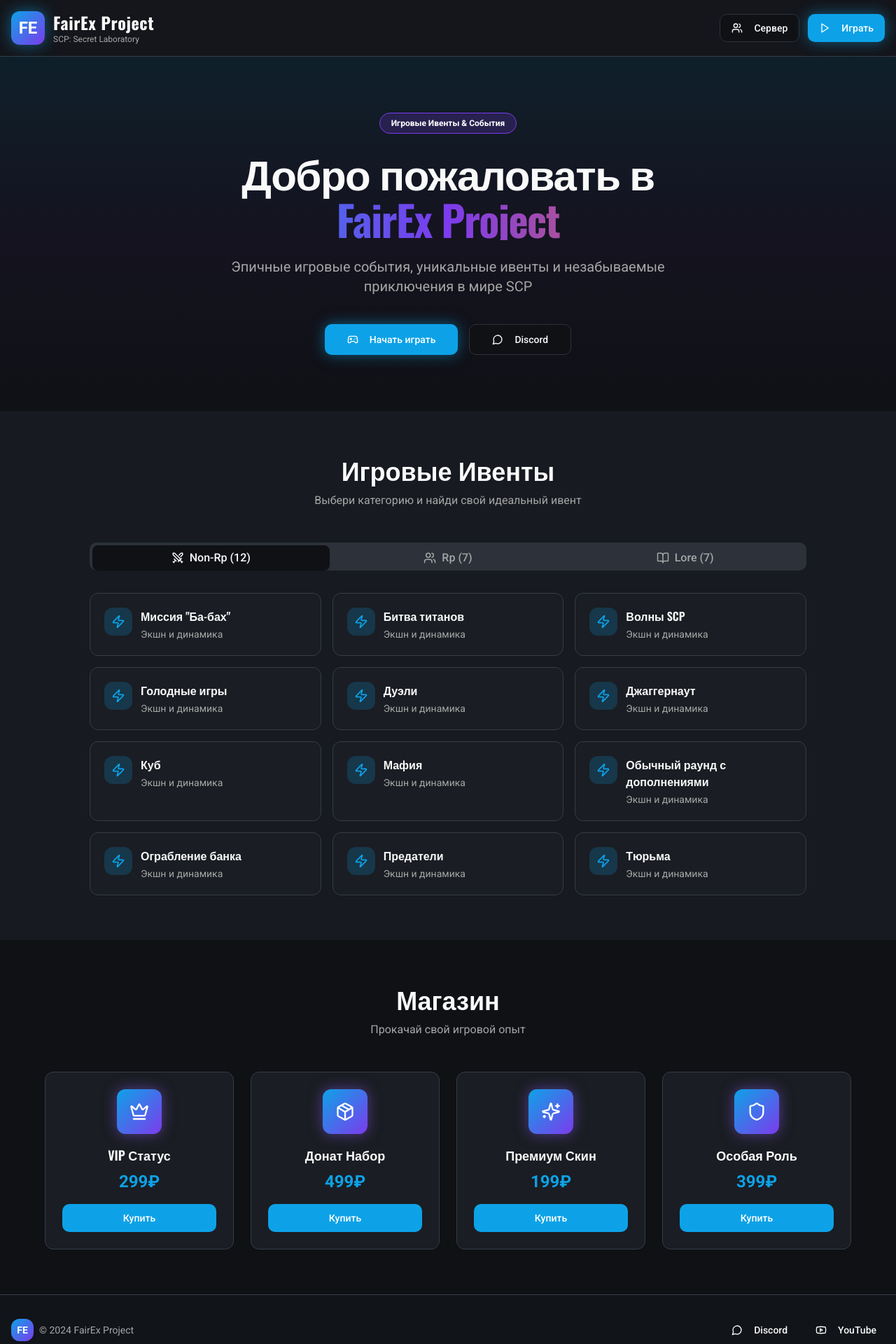
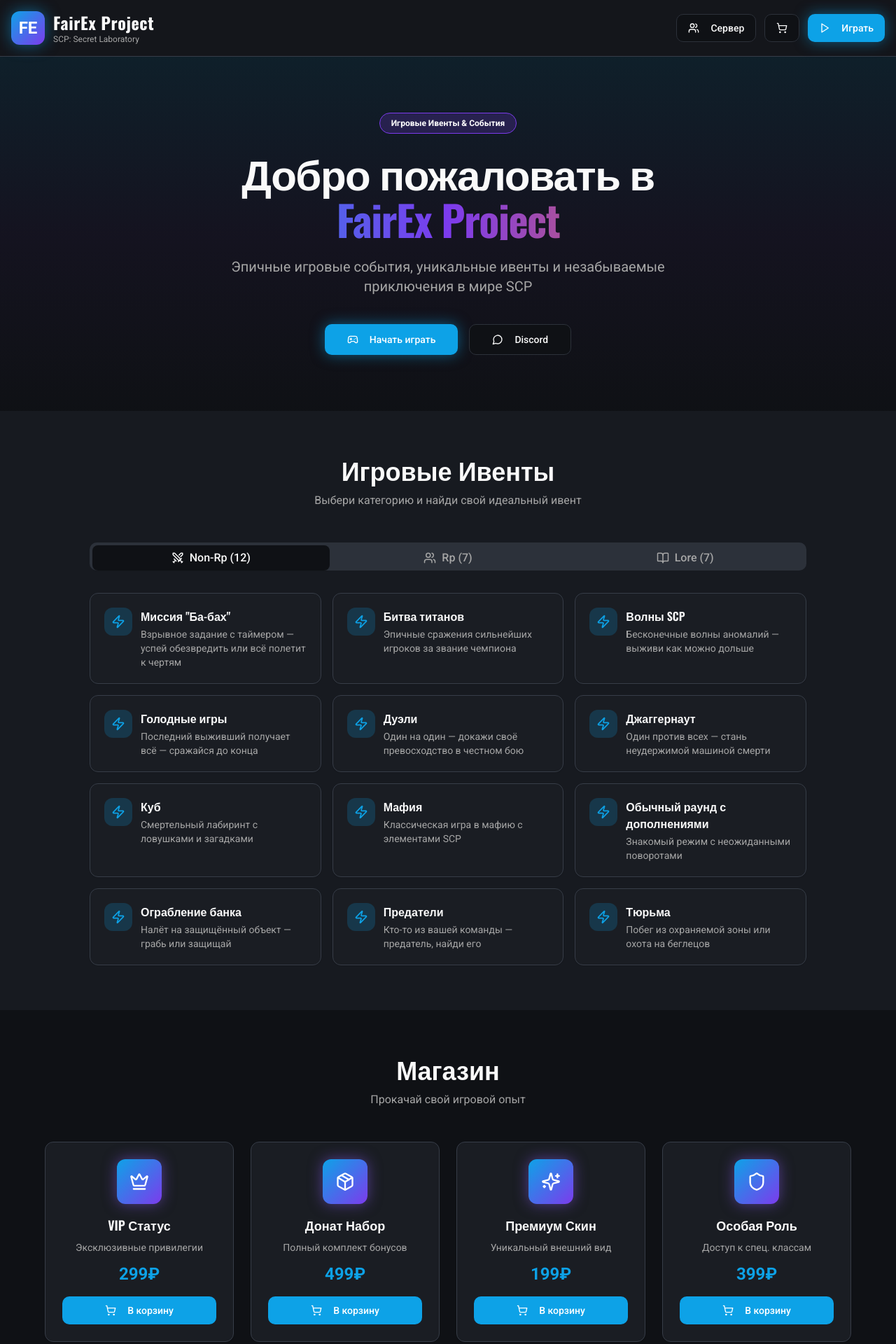
Before and after one commit to pr-poehali-dev/scp-event-portal, a React (Vite) app: page / in a window 1280 px wide. Shown: the top 1920 px of the page at 70% size. Built offline with nearby package versions, Linux system fonts and the light colour scheme.

Commit message:
feat: добавить управление корзиной и ивентами

```diff
--- a/src/pages/Index.tsx
+++ b/src/pages/Index.tsx
@@ -3,33 +3,89 @@ import { Card } from '@/components/ui/card';
 import { Badge } from '@/components/ui/badge';
 import { Button } from '@/components/ui/button';
 import { Tabs, TabsContent, TabsList, TabsTrigger } from '@/components/ui/tabs';
+import { Sheet, SheetContent, SheetHeader, SheetTitle, SheetTrigger } from '@/components/ui/sheet';
 import Icon from '@/components/ui/icon';
 
+type CartItem = {
+  id: number;
+  name: string;
+  price: number;
+  quantity: number;
+};
+
 const nonRpEvents = [
-  'Миссия "Ба-бах"', 'Битва титанов', 'Волны SCP', 'Голодные игры',
-  'Дуэли', 'Джаггернаут', 'Куб', 'Мафия',
-  'Обычный раунд с дополнениями', 'Ограбление банка', 'Предатели', 'Тюрьма'
+  { name: 'Миссия "Ба-бах"', desc: 'Взрывное задание с таймером — успей обезвредить или всё полетит к чертям' },
+  { name: 'Битва титанов', desc: 'Эпичные сражения сильнейших игроков за звание чемпиона' },
+  { name: 'Волны SCP', desc: 'Бесконечные волны аномалий — выживи как можно дольше' },
+  { name: 'Голодные игры', desc: 'Последний выживший получает всё — сражайся до конца' },
+  { name: 'Дуэли', desc: 'Один на один — докажи своё превосходство в честном бою' },
+  { name: 'Джаггернаут', desc: 'Один против всех — стань неудержимой машиной смерти' },
+  { name: 'Куб', desc: 'Смертельный лабиринт с ловушками и загадками' },
+  { name: 'Мафия', desc: 'Классическая игра в мафию с элементами SCP' },
+  { name: 'Обычный раунд с дополнениями', desc: 'Знакомый режим с неожиданными поворотами' },
+  { name: 'Ограбление банка', desc: 'Налёт на защищённый объект — грабь или защищай' },
+  { name: 'Предатели', desc: 'Кто-то из вашей команды — предатель, найди его' },
+  { name: 'Тюрьма', desc: 'Побег из охраняемой зоны или охота на беглецов' }
 ];
 
 const rpEvents = [
-  'Бункер', 'Город', 'Ледяной город', 'Суд',
-  'S.T.A.L.K.E.R.', 'Метро2033', 'Fallout'
+  { name: 'Бункер', desc: 'Выживание в подземном убежище после катастрофы' },
+  { name: 'Город', desc: 'Ролевая игра в постапокалиптическом городе' },
+  { name: 'Ледяной город', desc: 'Суровое выживание в заснеженных руинах' },
+  { name: 'Суд', desc: 'Судебные разбирательства и вынесение приговоров' },
+  { name: 'S.T.A.L.K.E.R.', desc: 'Исследование Зоны, артефакты и аномалии' },
+  { name: 'Метро2033', desc: 'Жизнь в тоннелях метро после ядерной войны' },
+  { name: 'Fallout', desc: 'Постапокалипсис в духе легендарной серии' }
 ];
 
 const loreEvents = [
-  'Операция Удар Молота', 'Завод 45', 'Законсервированная зона',
-  'Заложники', 'Инцидент с SCP-008', 'Обычный день', 'Что это за место?'
+  { name: 'Операция Удар Молота', desc: 'Масштабная операция Фонда по зачистке объекта' },
+  { name: 'Завод 45', desc: 'Расследование инцидента на засекреченном заводе' },
+  { name: 'Законсервированная зона', desc: 'Проникновение в запечатанную аномальную зону' },
+  { name: 'Заложники', desc: 'Спасательная операция по освобождению персонала' },
+  { name: 'Инцидент с SCP-008', desc: 'Прорыв заражения — остановите эпидемию' },
+  { name: 'Обычный день', desc: 'Рутина Фонда, которая идёт не по плану' },
+  { name: 'Что это за место?', desc: 'Исследование неизвестной аномальной локации' }
 ];
 
 const shopItems = [
-  { id: 1, name: 'VIP Статус', price: '299₽', icon: 'Crown' },
-  { id: 2, name: 'Донат Набор', price: '499₽', icon: 'Package' },
-  { id: 3, name: 'Премиум Скин', price: '199₽', icon: 'Sparkles' },
-  { id: 4, name: 'Особая Роль', price: '399₽', icon: 'Shield' },
+  { id: 1, name: 'VIP Статус', price: 299, icon: 'Crown', desc: 'Эксклюзивные привилегии' },
+  { id: 2, name: 'Донат Набор', price: 499, icon: 'Package', desc: 'Полный комплект бонусов' },
+  { id: 3, name: 'Премиум Скин', price: 199, icon: 'Sparkles', desc: 'Уникальный внешний вид' },
+  { id: 4, name: 'Особая Роль', price: 399, icon: 'Shield', desc: 'Доступ к спец. классам' },
 ];
 
 export default function Index() {
   const [activeTab, setActiveTab] = useState('nonrp');
+  const [cart, setCart] = useState<CartItem[]>([]);
+  const [isCartOpen, setIsCartOpen] = useState(false);
+
+  const addToCart = (item: typeof shopItems[0]) => {
+    setCart(prev => {
+      const existing = prev.find(i => i.id === item.id);
+      if (existing) {
+        return prev.map(i => i.id === item.id ? { ...i, quantity: i.quantity + 1 } : i);
+      }
+      return [...prev, { id: item.id, name: item.name, price: item.price, quantity: 1 }];
+    });
+  };
+
+  const removeFromCart = (id: number) => {
+    setCart(prev => prev.filter(i => i.id !== id));
+  };
+
+  const updateQuantity = (id: number, delta: number) => {
+    setCart(prev => prev.map(i => {
+      if (i.id === id) {
+        const newQty = i.quantity + delta;
+        return newQty > 0 ? { ...i, quantity: newQty } : i;
+      }
+      return i;
+    }).filter(i => i.quantity > 0));
+  };
+
+  const totalPrice = cart.reduce((sum, item) => sum + item.price * item.quantity, 0);
+  const totalItems = cart.reduce((sum, item) => sum + item.quantity, 0);
 
   return (
     <div className="min-h-screen bg-background">
@@ -49,6 +105,64 @@ export default function Index() {
               <Icon name="Users" size={18} className="mr-2" />
               Сервер
             </Button>
+            <Sheet open={isCartOpen} onOpenChange={setIsCartOpen}>
+              <SheetTrigger asChild>
+                <Button variant="outline" className="hover-scale relative">
+                  <Icon name="ShoppingCart" size={18} />
+                  {totalItems > 0 && (
+                    <span className="absolute -top-1 -right-1 bg-primary text-white text-xs w-5 h-5 rounded-full flex items-center justify-center">
+                      {totalItems}
+                    </span>
+                  )}
+                </Button>
+              </SheetTrigger>
+              <SheetContent>
+                <SheetHeader>
+                  <SheetTitle>Корзина</SheetTitle>
+                </SheetHeader>
+                <div className="mt-6 space-y-4">
+                  {cart.length === 0 ? (
+                    <div className="text-center py-12 text-muted-foreground">
+                      <Icon name="ShoppingBag" size={48} className="mx-auto mb-3 opacity-50" />
+                      <p>Корзина пуста</p>
+                    </div>
+                  ) : (
+                    <>
+                      {cart.map(item => (
+                        <div key={item.id} className="flex items-center gap-3 p-3 bg-muted rounded-lg">
+                          <div className="flex-1">
+                            <h4 className="font-semibold">{item.name}</h4>
+                            <p className="text-sm text-primary">{item.price}₽</p>
+                          </div>
+                          <div className="flex items-center gap-2">
+                            <Button size="sm" variant="outline" onClick={() => updateQuantity(item.id, -1)}>
+                              <Icon name="Minus" size={14} />
+                            </Button>
+                            <span className="w-8 text-center">{item.quantity}</span>
+                            <Button size="sm" variant="outline" onClick={() => updateQuantity(item.id, 1)}>
+                              <Icon name="Plus" size={14} />
+                            </Button>
+                            <Button size="sm" variant="ghost" onClick={() => removeFromCart(item.id)}>
+                              <Icon name="Trash2" size={14} className="text-destructive" />
+                            </Button>
+                          </div>
+                        </div>
+                      ))}
+                      <div className="border-t pt-4 mt-4">
+                        <div className="flex justify-between text-lg font-bold mb-4">
+                          <span>Итого:</span>
+                          <span className="text-primary">{totalPrice}₽</span>
+                        </div>
+                        <Button className="w-full bg-primary hover:bg-primary/90" size="lg">
+                          <Icon name="CreditCard" size={18} className="mr-2" />
+                          Оформить заказ
+                        </Button>
+                      </div>
+                    </>
+                  )}
+                </div>
+              </SheetContent>
+            </Sheet>
             <Button className="bg-primary hover:bg-primary/90 hover-scale glow">
               <Icon name="Play" size={18} className="mr-2" />
               Играть
@@ -119,8 +233,8 @@ export default function Index() {
                         <Icon name="Zap" size={20} className="text-primary" />
                       </div>
                       <div className="flex-1">
-                        <h4 className="font-semibold mb-1 group-hover:text-primary transition-colors">{event}</h4>
-                        <p className="text-sm text-muted-foreground">Экшн и динамика</p>
+                        <h4 className="font-semibold mb-1 group-hover:text-primary transition-colors">{event.name}</h4>
+                        <p className="text-sm text-muted-foreground">{event.desc}</p>
                       </div>
                     </div>
                   </Card>
@@ -137,8 +251,8 @@ export default function Index() {
                         <Icon name="Drama" size={20} className="text-secondary" />
                       </div>
                       <div className="flex-1">
-                        <h4 className="font-semibold mb-1 group-hover:text-secondary transition-colors">{event}</h4>
-                        <p className="text-sm text-muted-foreground">Ролевая игра</p>
+                        <h4 className="font-semibold mb-1 group-hover:text-secondary transition-colors">{event.name}</h4>
+                        <p className="text-sm text-muted-foreground">{event.desc}</p>
                       </div>
                     </div>
                   </Card>
@@ -155,8 +269,8 @@ export default function Index() {
                         <Icon name="Scroll" size={20} className="text-accent" />
                       </div>
                       <div className="flex-1">
-                        <h4 className="font-semibold mb-1 group-hover:text-accent transition-colors">{event}</h4>
-                        <p className="text-sm text-muted-foreground">Сюжетные миссии</p>
+                        <h4 className="font-semibold mb-1 group-hover:text-accent transition-colors">{event.name}</h4>
+                        <p className="text-sm text-muted-foreground">{event.desc}</p>
                       </div>
                     </div>
                   </Card>
@@ -181,9 +295,17 @@ export default function Index() {
                   <Icon name={item.icon as any} size={28} className="text-white" />
                 </div>
                 <h4 className="text-lg font-semibold mb-2">{item.name}</h4>
-                <p className="text-2xl font-bold text-primary mb-4">{item.price}</p>
-                <Button className="w-full bg-primary hover:bg-primary/90">
-                  Купить
+                <p className="text-sm text-muted-foreground mb-3">{item.desc}</p>
+                <p className="text-2xl font-bold text-primary mb-4">{item.price}₽</p>
+                <Button
+                  className="w-full bg-primary hover:bg-primary/90"
+                  onClick={() => {
+                    addToCart(item);
+                    setIsCartOpen(true);
+                  }}
+                >
+                  <Icon name="ShoppingCart" size={16} className="mr-2" />
+                  В корзину
                 </Button>
               </Card>
             ))}
```
